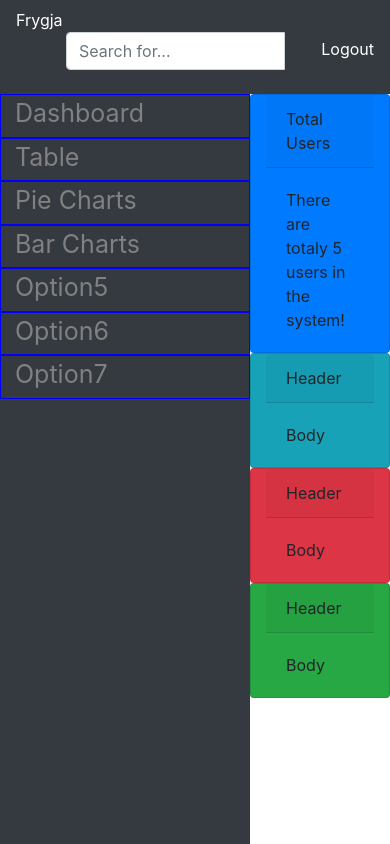
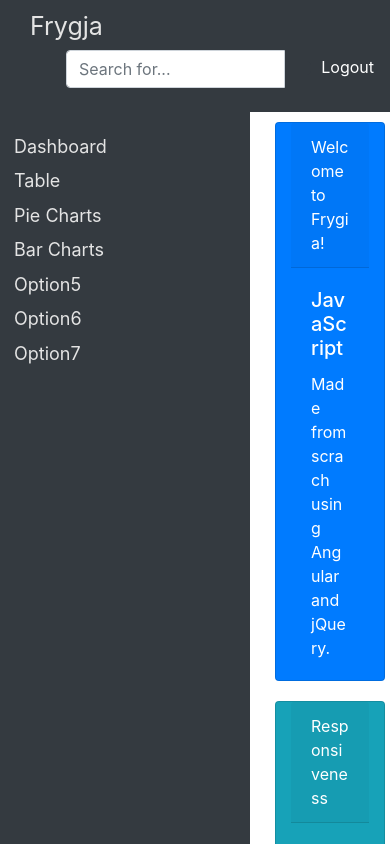
Before and after one commit to simtsit/Frygia-Admin-Template, an Angular app: page / in a window 390 px wide. Both pictures are taken after typing "Sample", "Sample123" into the empty fields and a click on the button "Login". Shown: the top 844 px of the page. Built offline with nearby package versions, Linux system fonts and the light colour scheme.

Commit message:
Improved responsiveness and cards component.

```diff
--- a/src/app/app.component.css
+++ b/src/app/app.component.css
@@ -2,6 +2,7 @@
 	position: relative;
 	background-color: white !important;
     margin-left: 250px;
+    /*padding: 30px;*/
 }
 
 .loginCard {
--- a/src/app/app.component.html
+++ b/src/app/app.component.html
@@ -27,7 +27,7 @@
 <ng-template #loggedin>
 		<app-navbar></app-navbar>
 		<app-sidebar></app-sidebar>
-		<div class="col-md-12">
+		<div class="container">
 			<div class="mainContainer">
 				<app-dashboard></app-dashboard>
 			</div>
--- a/src/app/cards/cards.component.css
+++ b/src/app/cards/cards.component.css
@@ -0,0 +1,3 @@
+.card {
+	margin: 10px;
+}
--- a/src/app/cards/cards.component.html
+++ b/src/app/cards/cards.component.html
@@ -1,18 +1,31 @@
-<div class="row">
-	<div class="card bg-primary col-md-3">
-		<div class="card-header">Total Users</div>
-		<div class="card-body">There are totaly {{ peopleTotal }} users in the system!</div>
+<div class="card-group">
+	<div class="card bg-primary text-white col-md-6 col-lg-3 ">
+		<div class="card-header">Welcome to Frygia!</div>
+		<div class="card-body">
+			<h5 class="card-title">JavaScript</h5>
+			<p class="card-text">Made from scrach using Angular and jQuery.
+			</p>
+		</div>
 	</div>
-	<div class="card bg-info col-md-3">
-		<div class="card-header">Header</div>
-		<div class="card-body">Body</div>
+	<div class="card bg-info text-white col-lg-3 col-md-6">
+		<div class="card-header">Responsiveness</div>
+		<div class="card-body">
+			<h5 class="card-title">Bootstrap</h5>
+			<p class="card-text">Using Bootsrap 4.1 for responsiveness and user experience.</p>
+		</div>
 	</div>
-	<div class="card bg-danger col-md-3">
-		<div class="card-header">Header</div>
-		<div class="card-body">Body</div>
+	<div class="card bg-danger text-white col-lg-3 col-md-6">
+		<div class="card-header">Visualisation</div>
+		<div class="card-body">
+			<h5 class="card-title">Google Charts</h5>
+			<p class="card-text">I used Google Charts to display most of the data in this.</p>
+		</div>
 	</div>
-	<div class="card bg-success col-md-3">
-		<div class="card-header">Header</div>
-		<div class="card-body">Body</div>
+	<div class="card bg-success text-white col-lg-3 col-md-6">
+		<div class="card-header">Data</div>
+		<div class="card-body">
+			<h5 class="card-title">Generated Content</h5>
+			<p class="card-text">There are totaly {{ peopleTotal }} dummy users to play with!</p>
+		</div>
 	</div>
 </div>
--- a/src/app/dashboard/dashboard.component.html
+++ b/src/app/dashboard/dashboard.component.html
@@ -1,3 +1 @@
-<p>
-  <app-cards></app-cards>
-</p>
+<app-cards></app-cards>
--- a/src/app/navbar/navbar.component.css
+++ b/src/app/navbar/navbar.component.css
@@ -8,3 +8,11 @@
 .navbarOptions li{
 	padding-left: 10px;
 }
+
+.logo {
+	padding: 0px 0px 4px 14px;
+    text-decoration: none;
+    font-size: 25px;
+    color: #e4e4e4;
+    display: block;
+}
--- a/src/app/navbar/navbar.component.html
+++ b/src/app/navbar/navbar.component.html
@@ -1,4 +1,7 @@
-<div class="text-white navbar navbar-expand-lg navbar-light bg-dark">Frygja
+<div class="text-white navbar navbar-expand-lg navbar-light bg-dark">
+	<div class="logo">
+		Frygja
+	</div>
 	<ul class="navbarOptions">
 		<li>
 			<div class="input-group">
--- a/src/app/sidebar/sidebar.component.css
+++ b/src/app/sidebar/sidebar.component.css
@@ -1,5 +1,5 @@
 .sidebarWrapper {
-      z-index: 1000;
+  z-index: 1000;
   position: fixed;
   left: 250px;
   width: 250px;
@@ -15,20 +15,22 @@
 
 ul.sidebarOptions {
     padding-left: 0px;
+    padding-top: 20px;
 }
 
 
 .sidebarWrapper a {
     padding: 0px 0px 4px 14px;
-    border: 1px solid blue;
     text-decoration: none;
-    font-size: 25px;
-    color: #818181;
+    font-size: 18px;
+    color: #e4e4e4;
     display: block;
+    line-height: 1.7em;
+
 }
 
 .sidebarWrapper a:hover {
-	background-color: #010101;
+	background-color: #4c4f52;
 }
 
 
```
Lines whose indentation alone changed are shown as unchanged.
